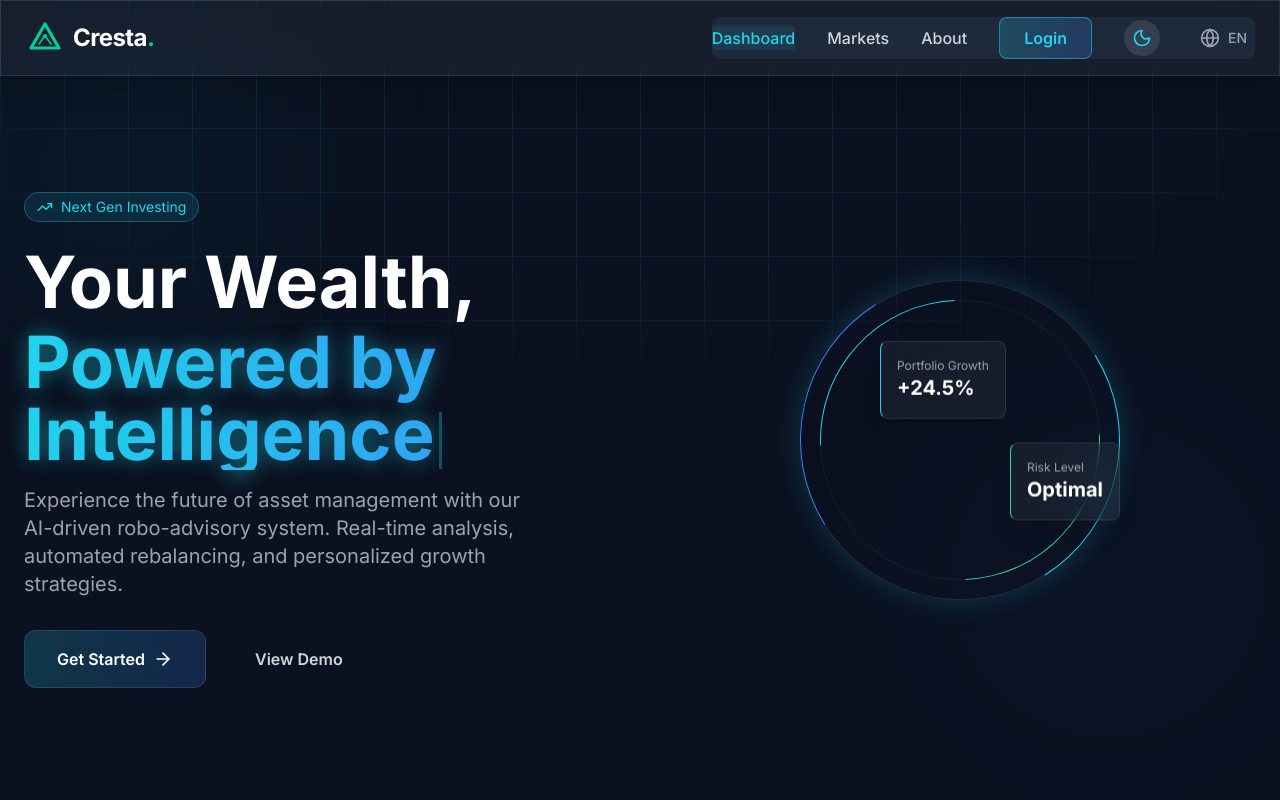
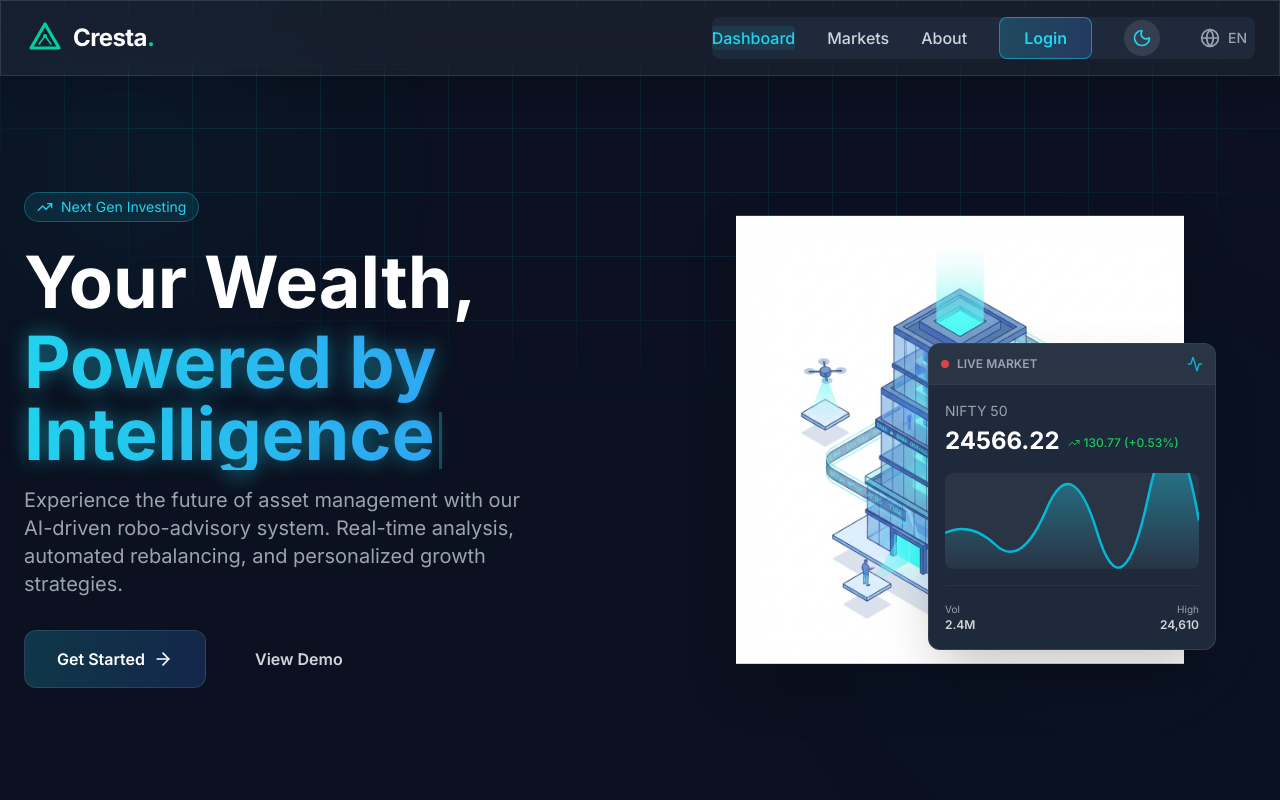
Before and after one commit to ankitrmishra01/MINOR_PROJECT_THE_ORIGINALS, a React app: page / in a window 1280 px wide. Shown: the top 800 px of the page. Built offline with nearby package versions, Linux system fonts and the light colour scheme; the HTML template or start-up script is replaced by a standard one.

Commit message:
Feat: Implement BSE Building visual with Market Screen in Hero section

```diff
--- a/src/components/Hero.jsx
+++ b/src/components/Hero.jsx
@@ -2,6 +2,8 @@ import React from 'react';
 import { motion } from 'framer-motion';
 import { ArrowRight, TrendingUp } from 'lucide-react';
 import Typewriter from './Typewriter';
+import MarketScreen from './MarketScreen';
+import BSEBuilding from '../assets/bse-building.png';
 
 const Hero = () => {
     return (
@@ -49,44 +51,29 @@ const Hero = () => {
                 </div>
 
                 <motion.div
-                    initial={{ opacity: 0, scale: 0.8 }}
+                    initial={{ opacity: 0, scale: 0.9 }}
                     animate={{ opacity: 1, scale: 1 }}
-                    transition={{ duration: 1 }}
-                    className="relative h-[400px] w-full flex items-center justify-center"
+                    transition={{ duration: 0.8 }}
+                    className="relative h-[500px] w-full flex items-center justify-center pointer-events-none"
                 >
-                    <div className="relative w-64 h-64 md:w-80 md:h-80">
-                        <motion.div
-                            animate={{ rotate: 360 }}
-                            transition={{ duration: 20, repeat: Infinity, ease: "linear" }}
-                            className="absolute inset-0 rounded-full border border-gray-200 dark:border-white/10 border-t-cyan-500 dark:border-t-neon-cyan border-b-blue-500 dark:border-b-neon-blue shadow-[0_0_30px_rgba(34,211,238,0.2)]"
-                        >
-                        </motion.div>
+                    {/* 3D Building Image */}
+                    <motion.img
+                        src={BSEBuilding}
+                        alt="Stock Exchange"
+                        className="w-full max-w-md object-contain drop-shadow-2xl relative z-10"
+                        animate={{ y: [0, -10, 0] }}
+                        transition={{ duration: 6, repeat: Infinity, ease: "easeInOut" }}
+                    />
 
-                        <motion.div
-                            animate={{ rotate: -360 }}
-                            transition={{ duration: 15, repeat: Infinity, ease: "linear" }}
-                            className="absolute inset-[20px] rounded-full border border-gray-100 dark:border-white/5 border-l-emerald-500 dark:border-l-neon-emerald border-r-cyan-500 dark:border-r-neon-cyan"
-                        >
-                        </motion.div>
-
-                        <motion.div
-                            animate={{ y: [0, -20, 0] }}
-                            transition={{ duration: 4, repeat: Infinity, ease: "easeInOut" }}
-                            className="absolute top-1/4 left-1/4 p-4 glass-panel rounded-lg border-l-4 border-l-cyan-500 dark:border-l-neon-cyan"
-                        >
-                            <div className="text-xs text-gray-500 dark:text-gray-400">Portfolio Growth</div>
-                            <div className="text-xl font-bold text-gray-900 dark:text-white">+24.5%</div>
-                        </motion.div>
-
-                        <motion.div
-                            animate={{ y: [0, 20, 0] }}
-                            transition={{ duration: 5, repeat: Infinity, ease: "easeInOut", delay: 1 }}
-                            className="absolute bottom-1/4 right-0 p-4 glass-panel rounded-lg border-l-4 border-l-emerald-500 dark:border-l-neon-emerald"
-                        >
-                            <div className="text-xs text-gray-500 dark:text-gray-400">Risk Level</div>
-                            <div className="text-xl font-bold text-gray-900 dark:text-white">Optimal</div>
-                        </motion.div>
-                    </div>
+                    {/* Live Market Screen Overlay */}
+                    <motion.div
+                        initial={{ opacity: 0, y: 20 }}
+                        animate={{ opacity: 1, y: 0 }}
+                        transition={{ delay: 0.5, duration: 0.8 }}
+                        className="absolute bottom-10 -right-4 md:right-10 z-20"
+                    >
+                        <MarketScreen />
+                    </motion.div>
                 </motion.div>
             </div>
         </section>
--- /dev/null
+++ b/src/components/MarketScreen.jsx
@@ -0,0 +1,92 @@
+import React, { useEffect, useState } from 'react';
+import { motion } from 'framer-motion';
+import { TrendingUp, TrendingDown, Activity } from 'lucide-react';
+
+const MarketScreen = () => {
+    const [price, setPrice] = useState(24560.85);
+    const [change, setChange] = useState(125.40);
+
+    // Simulate live price updates
+    useEffect(() => {
+        const interval = setInterval(() => {
+            const delta = (Math.random() - 0.4) * 15; // Random fluctuation
+            setPrice(p => p + delta);
+            setChange(c => c + delta);
+        }, 2000);
+        return () => clearInterval(interval);
+    }, []);
+
+    // Mock chart path data - creates a simple line chart feel
+    const chartPath = "M0,50 Q20,40 40,60 T80,30 T120,50 T160,20 T200,40";
+
+    return (
+        <div className="bg-white dark:bg-fintech-card rounded-xl shadow-2xl border border-gray-100 dark:border-white/10 overflow-hidden w-64 md:w-72">
+            {/* Header */}
+            <div className="bg-gray-50 dark:bg-white/5 p-3 flex justify-between items-center border-b border-gray-100 dark:border-white/5">
+                <div className="flex items-center gap-2">
+                    <div className="w-2 h-2 rounded-full bg-red-500 animate-pulse" />
+                    <span className="text-xs font-semibold text-gray-500 dark:text-gray-400">LIVE MARKET</span>
+                </div>
+                <Activity className="w-4 h-4 text-cyan-500" />
+            </div>
+
+            {/* Main Content */}
+            <div className="p-4">
+                <div className="mb-4">
+                    <div className="text-sm text-gray-500 dark:text-gray-400 mb-1">NIFTY 50</div>
+                    <div className="flex items-baseline gap-2">
+                        <span className="text-2xl font-bold text-gray-900 dark:text-white">
+                            {price.toFixed(2)}
+                        </span>
+                        <div className={`flex items-center text-xs font-medium ${change >= 0 ? 'text-green-500' : 'text-red-500'}`}>
+                            {change >= 0 ? <TrendingUp className="w-3 h-3 mr-1" /> : <TrendingDown className="w-3 h-3 mr-1" />}
+                            {Math.abs(change).toFixed(2)} ({change >= 0 ? '+' : '-'}{(Math.abs(change) / price * 100).toFixed(2)}%)
+                        </div>
+                    </div>
+                </div>
+
+                {/* Animated Chart */}
+                <div className="h-24 relative bg-gray-50 dark:bg-white/5 rounded-lg overflow-hidden flex items-end px-0">
+                    <svg className="w-full h-full overflow-visible" viewBox="0 0 200 80" preserveAspectRatio="none">
+                        <defs>
+                            <linearGradient id="chartGradient" x1="0" y1="0" x2="0" y2="1">
+                                <stop offset="0%" stopColor="#22D3EE" stopOpacity="0.5" />
+                                <stop offset="100%" stopColor="#22D3EE" stopOpacity="0" />
+                            </linearGradient>
+                        </defs>
+                        <motion.path
+                            d={`M0,80 L0,50 Q20,40 40,60 T80,30 T120,50 T160,20 T200,40 L200,80 Z`}
+                            fill="url(#chartGradient)"
+                            initial={{ d: "M0,80 L0,80 L200,80 L200,80 Z" }}
+                            animate={{ d: "M0,80 L0,50 Q20,40 40,60 T80,30 T120,50 T160,20 T200,40 L200,80 Z" }}
+                            transition={{ duration: 1.5, ease: "easeOut" }}
+                        />
+                        <motion.path
+                            d={chartPath}
+                            fill="none"
+                            stroke="#06b6d4"
+                            strokeWidth="2"
+                            initial={{ pathLength: 0 }}
+                            animate={{ pathLength: 1 }}
+                            transition={{ duration: 2, ease: "easeInOut" }}
+                        />
+                    </svg>
+                </div>
+
+                {/* Bottom stats */}
+                <div className="grid grid-cols-2 gap-2 mt-4 pt-4 border-t border-gray-100 dark:border-white/5">
+                    <div>
+                        <div className="text-[10px] text-gray-400">Vol</div>
+                        <div className="text-xs font-semibold dark:text-gray-300">2.4M</div>
+                    </div>
+                    <div>
+                        <div className="text-[10px] text-gray-400 text-right">High</div>
+                        <div className="text-xs font-semibold dark:text-gray-300 text-right">24,610</div>
+                    </div>
+                </div>
+            </div>
+        </div>
+    );
+};
+
+export default MarketScreen;
```
Also changed, not shown: src/assets/bse-building.png (added).
